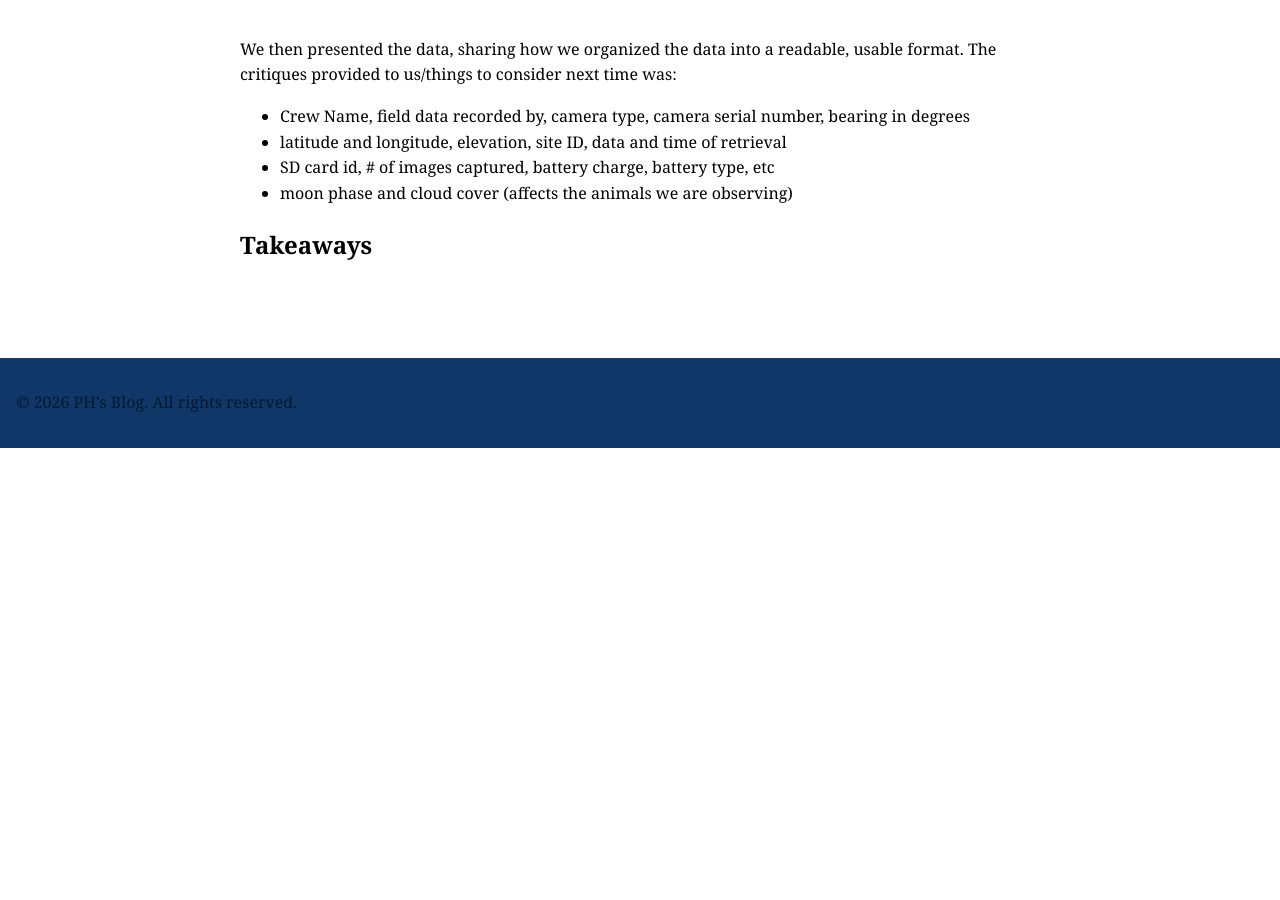
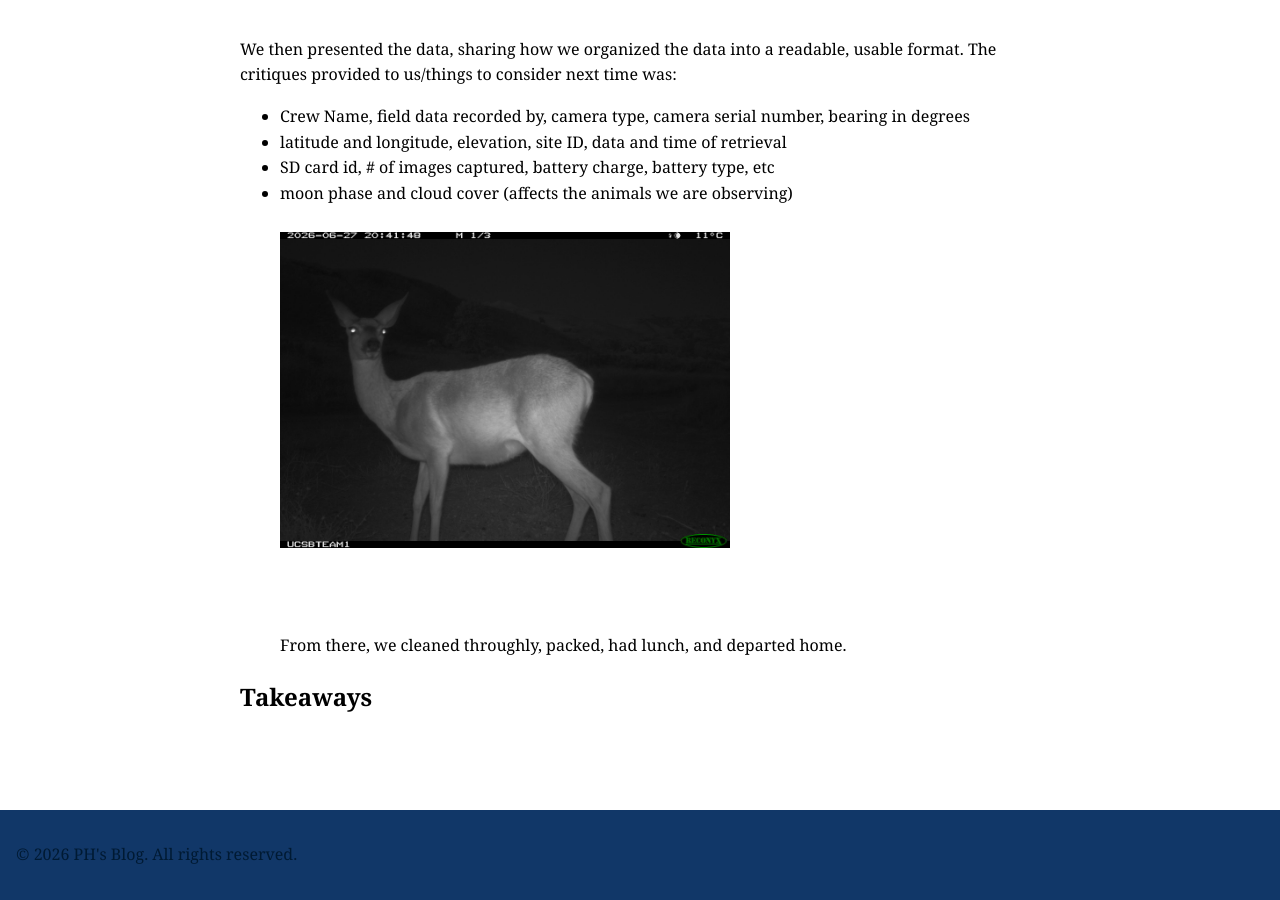
Before and after one commit to CaptainSapphire/PH-s-Blog, a Jekyll site: the page built from _posts/2026-06-30-Research in Sedgwick.md, in a window 1280 px wide and 900 px high, scrolled down 4081 px. Built offline with Jekyll 4.4.1, drawn with Linux system fonts in a browser that asks for light colours; before the commit the page ends 4529 px from its top, so only the background shows below that.

Commit message:
Update 2026-06-30-Research in Sedgwick.md

```diff
--- a/_posts/2026-06-30-Research in Sedgwick.md
+++ b/_posts/2026-06-30-Research in Sedgwick.md
@@ -65,5 +65,9 @@ We then presented the data, sharing how we organized the data into a readable, u
 - latitude and longitude, elevation, site ID, data and time of retrieval
 - SD card id, # of images captured, battery charge, battery type, etc
 - moon phase and cloud cover (affects the animals we are observing)
+<br><br>
+<img src="https://github.com/CaptainSapphire/PH-s-Blog/blob/main/assets/July%202026/IMG_7885.JPG?raw=true" alt="Sedgewick Deer Shot" width = 450> <br> <br>
+<br><Br>
+From there, we cleaned throughly, packed, had lunch, and departed home.
 
 ## Takeaways
```
